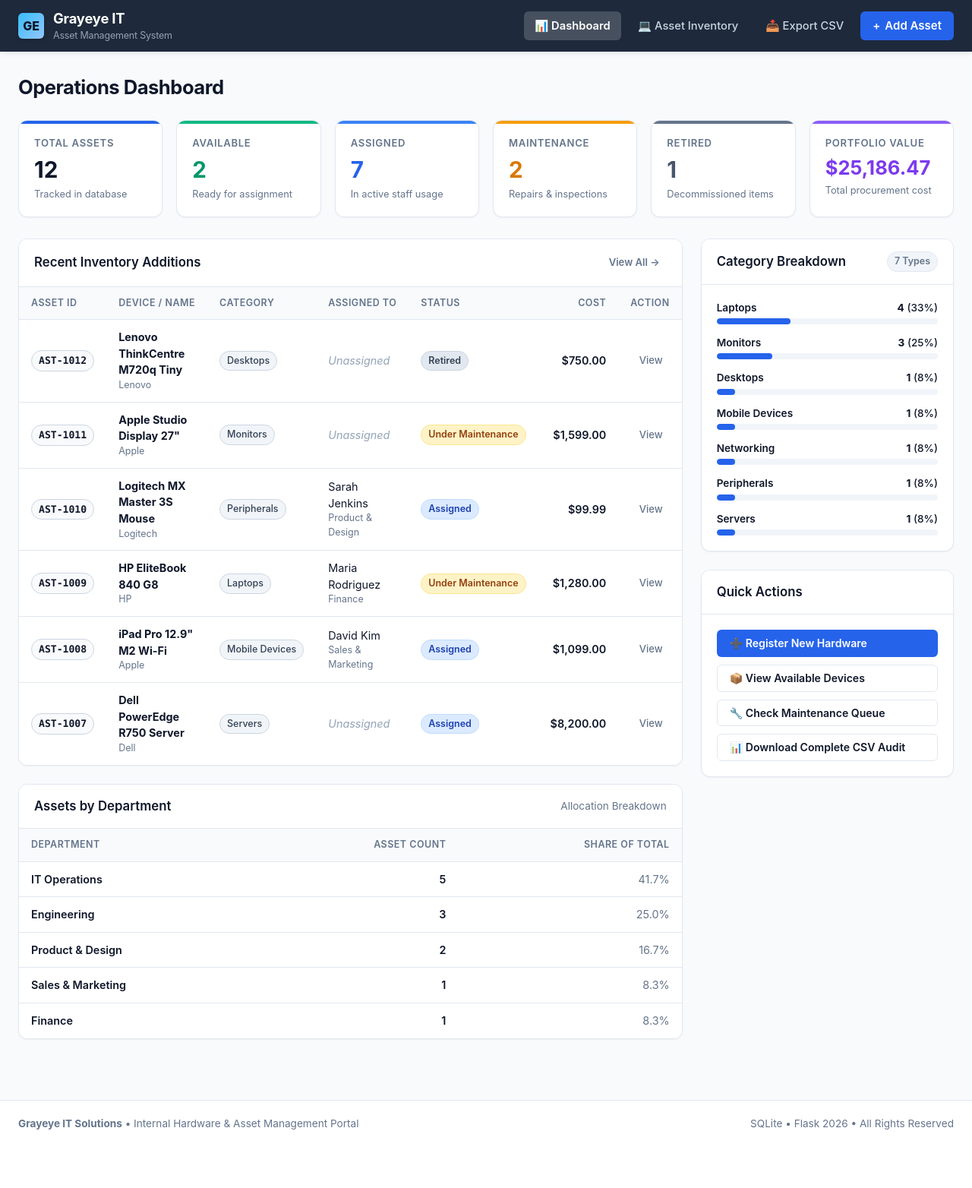
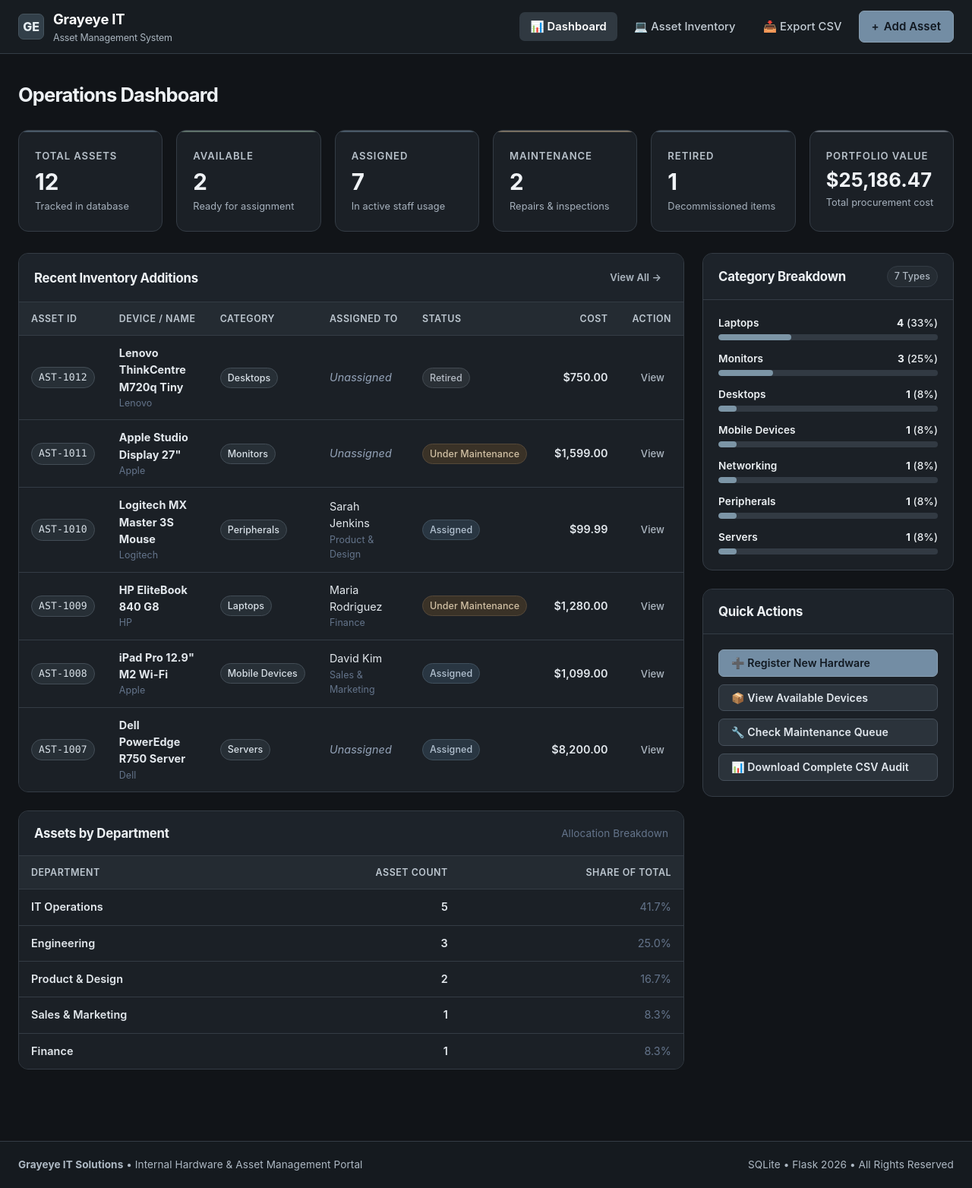
Before and after one commit to Aayaan721/GrayEye-IT-Asset-Management, a Flask app: page /dashboard in a window 1280 px wide. Shown: the whole page at 76% size. Before the commit the page ends 1487 px from the top, so only its background shows below. Run offline with Flask 3, Linux system fonts and the light colour scheme; data comes from the database, SQL or seed files in the repository.

Commit message:
Refine UI with restrained charcoal palette and cleaner surfaces

```diff
--- a/static/css/style.css
+++ b/static/css/style.css
@@ -883,3 +883,154 @@ textarea.form-control {
   flex-wrap: wrap;
   gap: 12px;
 }
+
+
+/* --------------------------------------------------------------------------
+   Charcoal interface refinement
+   Visual layer only: existing layout, IDs, routes and behavior are unchanged.
+   -------------------------------------------------------------------------- */
+:root {
+  color-scheme: dark;
+  --bg-app: #111418;
+  --bg-card: #1b2026;
+  --bg-subtle: #252c33;
+  --border-color: #343c45;
+  --border-focus: #a7b5c5;
+  --text-main: #edf1f4;
+  --text-muted: #aeb8c2;
+  --text-inverse: #f5f7f8;
+  --brand-primary: #14181d;
+  --brand-secondary: #1a2027;
+  --brand-accent: #718ba3;
+  --brand-accent-hover: #91a6b8;
+  --brand-accent-light: #293643;
+  --status-available-text: #a9c7b6;
+  --status-available-bg: #23372e;
+  --status-available-border: #3b5144;
+  --status-assigned-text: #b3c2d1;
+  --status-assigned-bg: #293642;
+  --status-assigned-border: #40505d;
+  --status-maint-text: #d1c0a4;
+  --status-maint-bg: #3a3227;
+  --status-maint-border: #554839;
+  --status-retired-text: #b6bdc6;
+  --status-retired-bg: #2a3036;
+  --status-retired-border: #434a52;
+  --danger-text: #e2aca9;
+  --danger-bg: #3b2829;
+  --danger-border: #664041;
+  --shadow-sm: 0 1px 3px rgba(0,0,0,.10);
+  --shadow-md: 0 8px 26px rgba(0,0,0,.16);
+  --shadow-lg: 0 22px 65px rgba(0,0,0,.32);
+  --radius-sm: 7px;
+  --radius-md: 10px;
+  --radius-lg: 13px;
+}
+body {
+  background: var(--bg-app);
+  letter-spacing: .005em;
+  line-height: 1.55;
+}
+.navbar {
+  background: #171c21;
+  border-bottom: 1px solid var(--border-color);
+  box-shadow: none;
+}
+.nav-container { height: 70px; }
+.brand-icon {
+  background: #323f49;
+  color: #e5edf2;
+  box-shadow: none;
+  border: 1px solid #46545e;
+}
+.brand-link:hover .brand-icon { box-shadow: none; }
+.brand-sub { color: #aab5bf; }
+.nav-link { color: #c5ced6; }
+.nav-link:hover { background: #293139; }
+.nav-link.active {
+  background: #303941;
+  color: #fff;
+}
+.nav-btn-primary, .btn-primary {
+  background: #738da4;
+  color: #111820 !important;
+  border: 1px solid #889eb0;
+}
+.nav-btn-primary:hover, .btn-primary:hover {
+  background: #9baebd;
+  color: #111820 !important;
+}
+.main-wrapper { padding-top: 34px; padding-bottom: 42px; }
+.page-header { margin-bottom: 26px; }
+.page-title { font-weight: 650; letter-spacing: -.035em; }
+.page-subtitle { color: var(--text-muted); }
+.card, .stat-card, .filter-bar, .table-responsive {
+  box-shadow: none;
+  background: var(--bg-card);
+  border: 1px solid var(--border-color);
+}
+.card-header { background: #1d232a; }
+.stat-card {
+  padding: 23px 21px;
+  transition: border-color .18s ease, background-color .18s ease, transform .18s ease;
+}
+.stat-card:hover {
+  transform: translateY(-1px);
+  border-color: #54616d;
+  background: #20262c;
+  box-shadow: none;
+}
+.stat-card::before { height: 2px; background: #63798a !important; opacity: .65; }
+.stat-card.available::before { background: #859d90 !important; }
+.stat-card.maint::before { background: #aa9881 !important; }
+.stat-card.cost::before { background: #8b929f !important; }
+.stat-label { color: #b7c0c9; letter-spacing: .07em; }
+.stat-value, .stat-card .stat-value { color: #f0f3f6 !important; font-weight: 650; }
+.stat-sub { color: #a7b2be; }
+.card-title { font-weight: 650; letter-spacing: -.015em; }
+.badge, .badge-category, .badge-id { font-weight: 550; }
+.badge-category, .badge-id {
+  background: #272f36;
+  color: #d8e0e7;
+  border-color: #434d56;
+}
+.badge-id:hover { color: #f1f5f8; border-color: #7a8d9e; }
+.form-control, .form-select {
+  background: #171c21;
+  border-color: #404a54;
+  color: #edf1f4;
+}
+.form-control::placeholder, textarea::placeholder { color: #98a4b0; opacity: 1; }
+.form-control:focus, .form-select:focus {
+  border-color: #8ea6b9;
+  box-shadow: 0 0 0 3px rgba(142,166,185,.16);
+}
+.form-label, .modal-body, .info-value { color: var(--text-main); }
+.form-label .required { color: #dba8a4; }
+.btn { transition: background-color .18s ease, border-color .18s ease, color .18s ease; }
+.btn-secondary { background: #2b333b; color: #e2e8ee; border-color: #46505b; }
+.btn-secondary:hover { background: #37414a; border-color: #62717d; }
+.btn-danger { background: #713c3e; border-color: #8c5052; color: #fff; }
+.btn-danger:hover { background: #8b494c; }
+.data-table th { background: #242b32; color: #bdc7d0; }
+.data-table td { color: #e3e8ed; }
+.data-table tbody tr:hover { background: #262e35; }
+.data-table th a:hover { color: #eff3f6; }
+.action-link:hover { background: #303943; }
+.notes-box, .modal-footer { background: #252c33; }
+.modal-dialog { background: #1c2228; }
+.modal-overlay { background: rgba(4,7,10,.78); backdrop-filter: blur(4px); }
+.progress-bar-bg { background: #323a43; }
+.progress-bar-fill { background: #7c95a6; }
+.footer { background: #151a1f; color: #aeb9c4; }
+a:focus-visible, button:focus-visible, input:focus-visible, select:focus-visible {
+  outline: 2px solid #aac0d0;
+  outline-offset: 2px;
+}
+@media (prefers-reduced-motion: reduce) {
+  *, *::before, *::after { animation-duration: .01ms !important; transition-duration: .01ms !important; }
+}
+@media (max-width: 768px) {
+  .main-wrapper { padding: 22px 16px 32px; }
+  .stat-card { padding: 18px; }
+}
```
